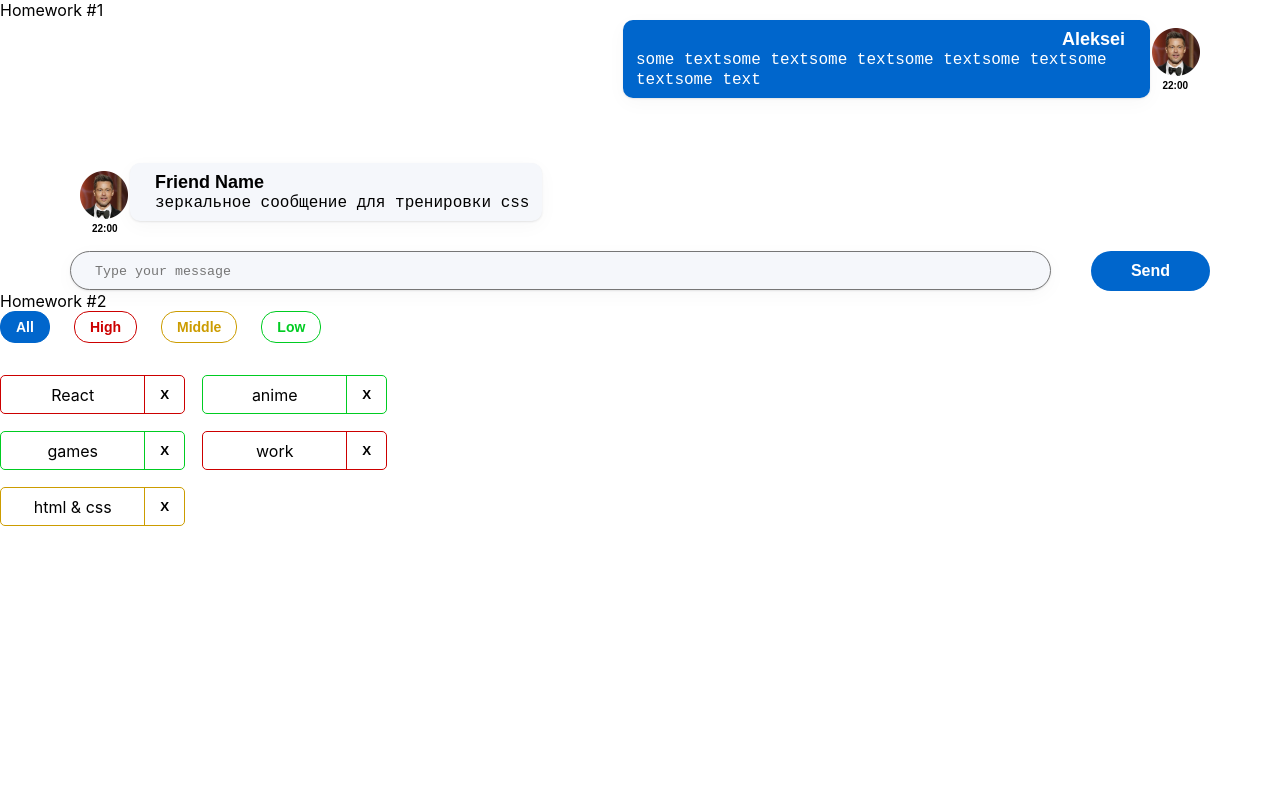
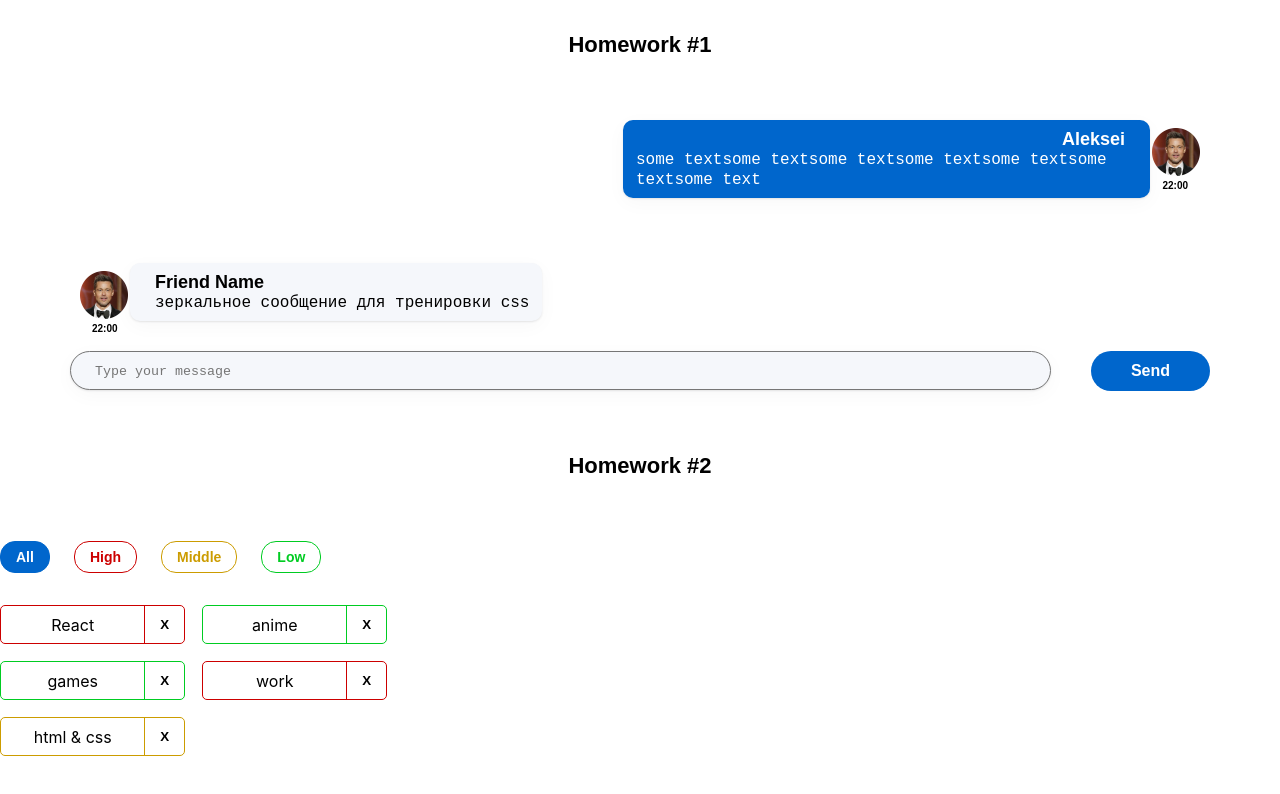
Before and after one commit to golodok2019/homework-2sprint, a React (Create React App) app: page / in a window 1280 px wide. Shown: the top 794 px of the page. Built offline with nearby package versions, Linux system fonts and the light colour scheme.

Commit message:
Add styles to HW

```diff
--- a/src/s1-main/App.module.css
+++ b/src/s1-main/App.module.css
@@ -3,9 +3,14 @@
 }
 
 .hw {
-
+    padding: 30px 0;
 }
 
 .hwTitle {
-
+    font-family: Montserrat, sans-serif;
+    font-size: 22px;
+    font-weight: 600;
+    line-height: 90px;
+    text-align: center;
+    color: #000000FF;
 }
```
